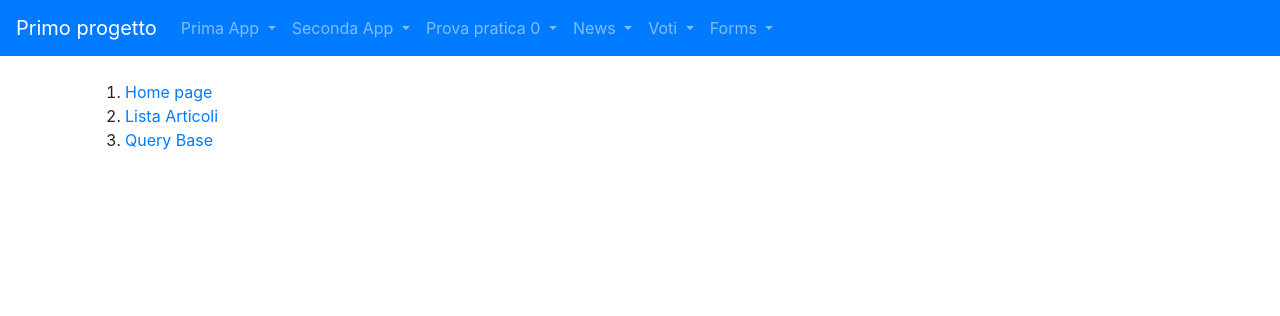
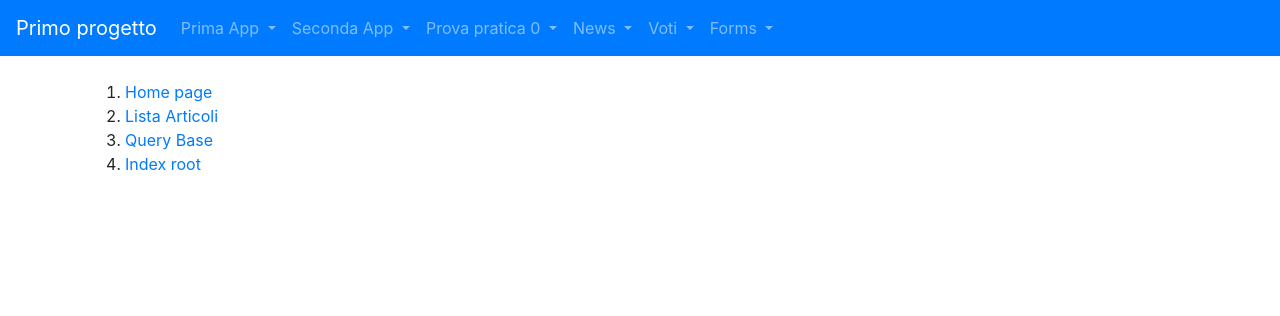
Before and after one commit to noemimotolese/primo_progetto, a Django app: template news/templates/news/index.html in a window 1280 px wide. Shown: the top 316 px of the page. Run offline with Django 5.2, Linux system fonts and the light colour scheme; the template is opened without the code that fills it, so the values that code supplies are empty.

Commit message:
aggiunto collegamento alla index root

```diff
--- a/forms_app/templates/forms_app/index.html
+++ b/forms_app/templates/forms_app/index.html
@@ -6,5 +6,6 @@
     <ol>
         <li><a href="{% url 'forms_app:contatti'%}">Contattaci</a></li>
         <li><a href="{% url 'forms_app:lista_contatti'%}">Lista contatti</a></li>
+        <li><a href="/">Index root</a></li>
     </ol>
 {%endblock content%}
--- a/news/templates/news/index.html
+++ b/news/templates/news/index.html
@@ -7,5 +7,6 @@
         <li><a href ="{% url 'news:homepage'%}">Home page</a></li>
         <li><a href ="{% url 'news:lista_articoli'%}">Lista Articoli</a></li>
         <li><a href ="{% url 'news:query_base'%}">Query Base</a></li>
+        <li><a href="/">Index root</a></li>
     </ol>
 {%endblock content%}
--- a/prima_app/templates/prima_app/index.html
+++ b/prima_app/templates/prima_app/index.html
@@ -9,5 +9,6 @@
         <li><a href="{% url 'prima_app:lista'%}">Lista</a></li>
         <li><a href="{% url 'prima_app:chi_siamo'%}">Chi siamo</a></li>
         <li><a href="{% url 'prima_app:variabili'%}">Variabili</a></li>
+        <li><a href="/">Index root</a></li>
     </ol>
 {%endblock content%}
--- a/prova_pratica_0/templates/prova_pratica_0/index.html
+++ b/prova_pratica_0/templates/prova_pratica_0/index.html
@@ -6,5 +6,6 @@
     <ol>
         <li><a href="{% url 'prova_pratica_0:view_a'%}">Somma</a></li>
         <li><a href="{% url 'prova_pratica_0:view_b'%}">Media</a></li>
+        <li><a href="/">Index root</a></li>
     </ol>
 {%endblock content%}
--- a/seconda_app/templates/seconda_app/index.html
+++ b/seconda_app/templates/seconda_app/index.html
@@ -7,5 +7,6 @@
         <li><a href="{% url 'seconda_app:es_if'%}">Es if</a></li>
         <li><a href="{% url 'seconda_app:if_else_elif'%}">if else elif</a></li>
         <li><a href="{% url 'seconda_app:es_for'%}">Es for</a></li>
+        <li><a href="/">Index root</a></li>
     </ol>
 {%endblock content%}
--- a/templates/base.html
+++ b/templates/base.html
@@ -45,6 +45,7 @@
                         <a class="dropdown-item" href="{% url 'prima_app:welcome'%}">Welcome</a>
                         <a class="dropdown-item" href="{% url 'prima_app:lista'%}">Lista</a>
                         <a class="dropdown-item" href="{% url 'prima_app:variabili'%}">Variabili</a>
+                        <a class="dropdown-item" href="/">Index root</a>
                     </div>
                 </li>
 
@@ -59,6 +60,7 @@
                         <a class="dropdown-item" href="{% url 'seconda_app:es_if'%}">Esempio If</a>
                         <a class="dropdown-item" href="{% url 'seconda_app:if_else_elif'%}">Esempio If Else e Elif</a>
                         <a class="dropdown-item" href="{% url 'seconda_app:es_for'%}">Esempio for</a>
+                        <a class="dropdown-item" href="/">Index root</a>
                     </div>
                 </li>
 
@@ -72,6 +74,7 @@
                         <a class="dropdown-item" href="{% url 'prova_pratica_0:index'%}">Index</a>
                         <a class="dropdown-item" href="{% url 'prova_pratica_0:view_a'%}">Somma</a>
                         <a class="dropdown-item" href="{% url 'prova_pratica_0:view_b'%}">Media</a>
+                        <a class="dropdown-item" href="/">Index root</a>
                     </div>
                 </li>
 
@@ -86,6 +89,7 @@
                         <a class="dropdown-item" href="{% url 'news:homepage'%}">Homepage</a>
                         <a class="dropdown-item" href="{% url 'news:query_base'%}">Query</a>
                         <a class="dropdown-item" href="{% url 'news:lista_articoli'%}">Lista articoli</a>
+                        <a class="dropdown-item" href="/">Index root</a>
                     </div>
                 </li>
 
@@ -100,6 +104,7 @@
                         <a class="dropdown-item" href="{% url 'voti:materie'%}">Materie</a>
                         <a class="dropdown-item" href="{% url 'voti:media'%}">Media</a>
                         <a class="dropdown-item" href="{% url 'voti:max_min'%}">Max e Min</a>
+                        <a class="dropdown-item" href="/">Index root</a>
                     </div>
                 </li>
 
@@ -113,6 +118,7 @@
                         <a class="dropdown-item" href="{% url 'forms_app:index'%}">Index</a>
                         <a class="dropdown-item" href="{% url 'forms_app:contatti'%}">Contattaci</a>
                         <a class="dropdown-item" href="{% url 'forms_app:lista_contatti'%}">Lista contatti</a>
+                        <a class="dropdown-item" href="/">Index root</a>
 
                     </div>
                 </li>
--- a/voti/templates/voti/index.html
+++ b/voti/templates/voti/index.html
@@ -8,5 +8,6 @@
         <li><a href="{% url 'voti:votiS'%}">Voti e Assenze degli studenti</a></li>
         <li><a href="{% url 'voti:media'%}">Media voti degli studenti</a></li>
         <li><a href="{% url 'voti:max_min'%}">Voto massimo e minimo</a></li>
+        <li><a href="/">Index root</a></li>
     </ol>
 {%endblock content%}
```
